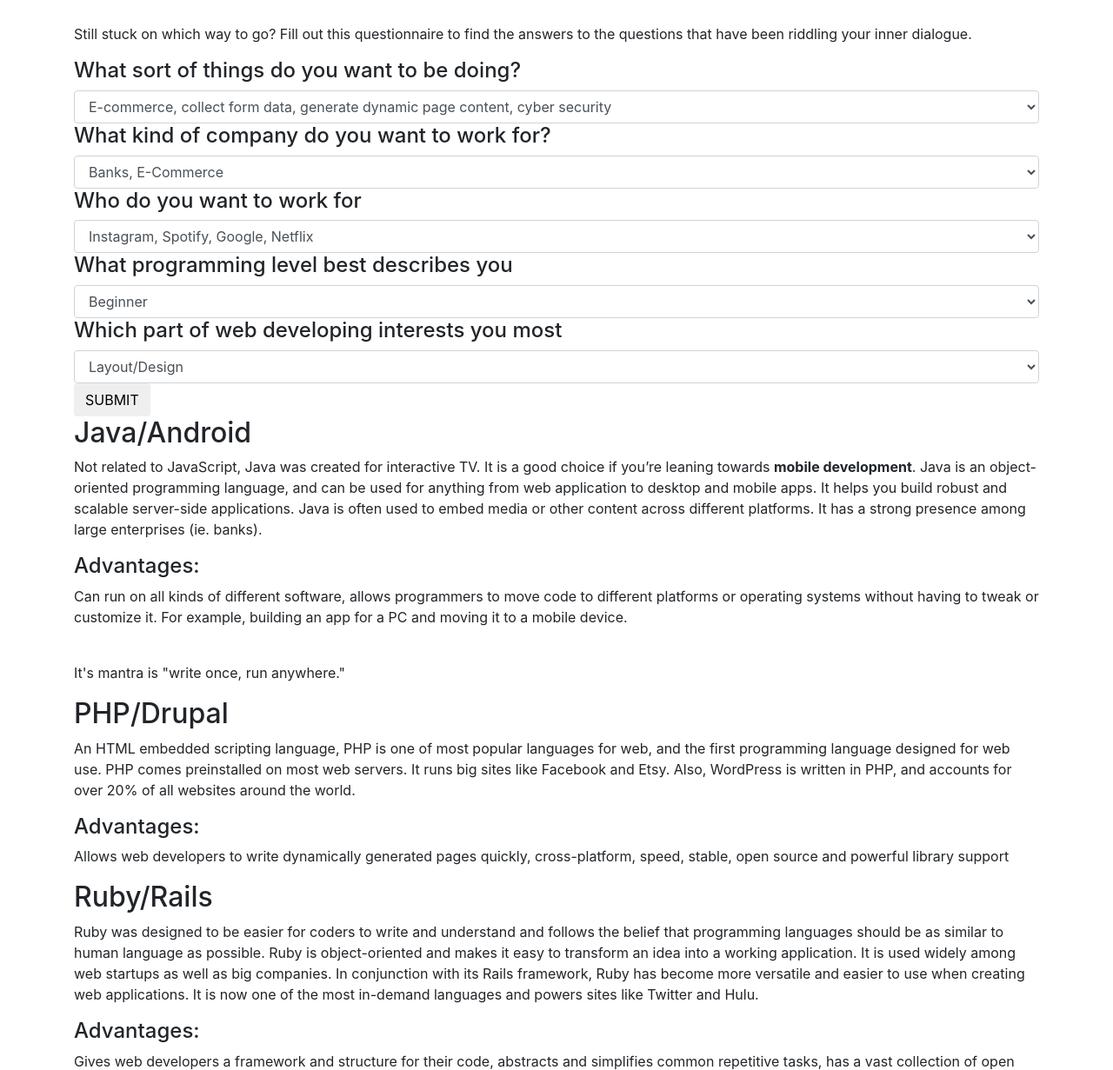
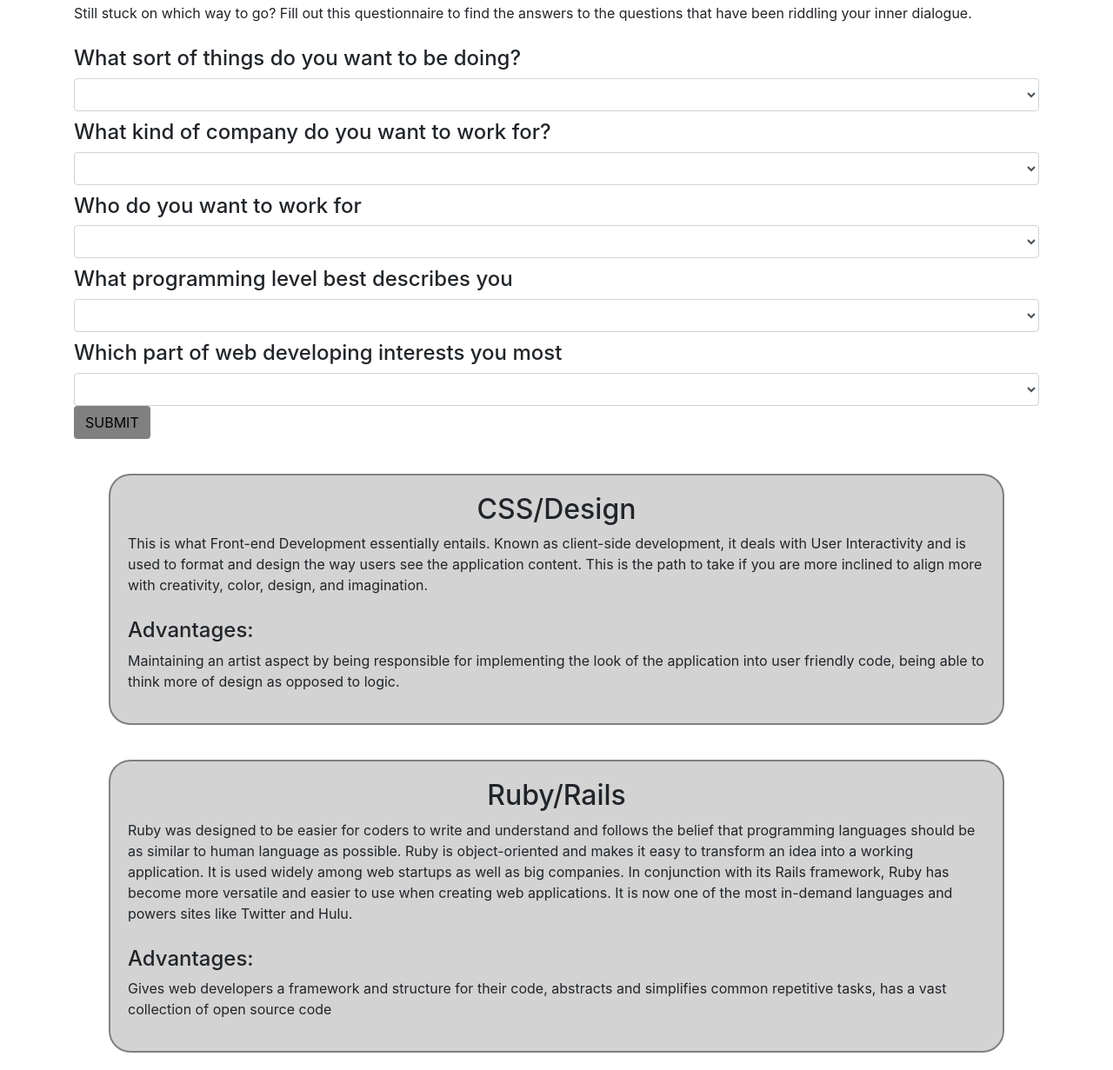
Before and after one commit to randeelayosa/track-suggester, a plain HTML site: page index.html in a window 1280 px wide. Shown: the part 141-1372 px from the top of the page at 87% size. Drawn offline with Linux system fonts and the light colour scheme.

Commit message:
Rearrange order of results in HTML. Add wells with styling to the results. Add an empty default for the option values.

```diff
--- a/css/styles.css
+++ b/css/styles.css
@@ -0,0 +1,24 @@
+h1 {
+  text-align: center;
+  text-decoration: underline;
+}
+
+h2 {
+  text-align: center;
+}
+
+h4{
+  padding-top: 10px;
+}
+
+.well {
+  background-color: lightgray;
+  border: 2px solid gray;
+  border-radius: 25px;
+  margin: 40px;
+  padding: 20px;
+}
+
+.btn {
+  background-color: gray;
+}
--- a/index.html
+++ b/index.html
@@ -12,12 +12,12 @@
     <div class="container">
       <h1><em>Are you on track?</em></h1>
         <p>So, you've caught the coding bug, were inspired by your older siblings watching them customize their Xanga page when you were younger, decided to change your life's course, or all of the above. The good news is that no matter what your interest or prior experience, there is a coding path for you.</p>
-        <br>
         <p>Still stuck on which way to go? Fill out this questionnaire to find the answers to the questions that have been riddling your inner dialogue.</p>
 
       <form id="questionnaire">
         <h4>What sort of things do you want to be doing?</h4>
-        <select class="form-control" id="stuff">
+        <select class="form-control" id="path">
+          <option style="display:none;"></option>
           <option value="1">E-commerce, collect form data, generate dynamic page content, cyber security</option>
           <option value="1">Build websites, rapid application</option>
           <option value="1">Develop mobile applications, create large websites</option>
@@ -25,6 +25,7 @@
         </select>
         <h4>What kind of company do you want to work for?</h4>
         <select class="form-control" id="place">
+          <option style="display:none;"></option>
           <option value="1">Banks, E-Commerce</option>
           <option value="1">Corporations, Web security</option>
           <option value="1">Start-Ups, Social Media</option>
@@ -32,6 +33,7 @@
         </select>
         <h4>Who do you want to work for</h4>
         <select class="form-control" id="company">
+          <option style="display:none;"></option>
           <option value="1">Instagram, Spotify, Google, Netflix</option>
           <option value="1">Facebook, Lyft, Tesla Motors, Slack, Etsy</option>
           <option value="1">AirBnB, Twitter, Hulu, Twitch, Groupon</option>
@@ -39,6 +41,7 @@
         </select>
         <h4>What programming level best describes you</h4>
         <select class="form-control" id="level">
+          <option style="display:none;"></option>
           <option value="1">Beginner</option>
           <option value="1">Middle</option>
           <option value="1">More Experienced</option>
@@ -46,6 +49,7 @@
         </select>
         <h4>Which part of web developing interests you most</h4>
         <select class="form-control" id="activity">
+          <option style="display:none;"></option>
           <option value="1">Layout/Design</option>
           <option value="1">User Experience</option>
           <option value="1">Logic, algorithms, how the code functions</option>
@@ -54,17 +58,13 @@
         <button class="btn" type="button" name="button">SUBMIT</button>
       </form>
 
-      <h2>Java/Android</h2>
-      <p>Not related to JavaScript, Java was created for interactive TV. It is a good choice if you’re leaning towards <strong>mobile development</strong>. Java is an object-oriented programming language, and can be used for anything from web application to desktop and mobile apps. It helps you build robust and scalable server-side applications. Java is often used to embed media or other content across different platforms. It has a strong presence among large enterprises (ie. banks).</p>
+      <div class="well">
+        <h2>CSS/Design</h2>
+        <p>This is what Front-end Development essentially entails. Known as client-side development, it deals with User Interactivity and is used to format and design the way users see the application content. This is the path to take if you are more inclined to align more with creativity, color, design, and imagination.</p>
         <h4>Advantages:</h4>
-      <p>Can run on all kinds of different software, allows programmers to move code to different platforms or operating systems without having to tweak or customize it. For example, building an app for a PC and moving it to a mobile device.</p><br>
-      <p> It's mantra is "write once, run anywhere."</p>
-
-      <h2>PHP/Drupal</h2>
-      <p>An HTML embedded scripting language, PHP is one of most popular languages for web, and the first programming language designed for web use.  PHP comes preinstalled on most web servers. It runs big sites like Facebook and Etsy. Also, WordPress is written in PHP, and accounts for over 20% of all websites around the world.</p>
-      <h4>Advantages:</h4>
-      <p>Allows web developers to write dynamically generated pages quickly, cross-platform, speed, stable, open source and powerful library support</p>
-
+        <p>Maintaining an artist aspect by being responsible for implementing the look of the application into user friendly code, being able to think more of design as opposed to logic.</p>
+      </div>
+      <div class="well">
         <h2>Ruby/Rails</h2>
         <p>Ruby was designed to be easier for coders to write and understand and follows the belief that programming languages should be as similar to human language as possible. Ruby is object-oriented and makes it easy to transform an idea into a working application. It is used widely among web startups as well as big companies. In conjunction with its Rails framework, Ruby has become more versatile and easier to use when creating web applications. It is now one of the most in-demand languages and powers sites like Twitter and Hulu.</p>
 
@@ -72,18 +72,30 @@
 
         <h4>Advantages:</h4>
         <p>Gives web developers a framework and structure for their code, abstracts and simplifies common repetitive tasks, has a vast collection of open source code</p>
-
-
-
+      </div>
+      <div class="well">
+        <h2>PHP/Drupal</h2>
+        <p>An HTML embedded scripting language, PHP is one of most popular languages for web, and the first programming language designed for web use.  PHP comes preinstalled on most web servers. It runs big sites like Facebook and Etsy. Also, WordPress is written in PHP, and accounts for over 20% of all websites around the world.</p>
+        <h4>Advantages:</h4>
+        <p>Allows web developers to write dynamically generated pages quickly, cross-platform, speed, stable, open source and powerful library support</p>
+      </div>
+      <div class="well">
+        <h2>Java/Android</h2>
+        <p>Not related to JavaScript, Java was created for interactive TV. It is a good choice if you’re leaning towards <strong>mobile development</strong>. Java is an object-oriented programming language, and can be used for anything from web application to desktop and mobile apps. It helps you build robust and scalable server-side applications. Java is often used to embed media or other content across different platforms. It has a strong presence among large enterprises (ie. banks).</p>
+        <h4>Advantages:</h4>
+        <p>Can run on all kinds of different software, allows programmers to move code to different platforms or operating systems without having to tweak or customize it. For example, building an app for a PC and moving it to a mobile device.</p>
+        <p> Mantra: <em>"write once, run anywhere."</em></p>
+      </div>
+      <div class="well">
         <h2>C#/.NET</h2>
         <p>Developed by Microsoft, it is used to build a lot of Windows programs and is in all of their products. It is a good choice for web development on windows-based servers. C# can make for cleaner, faster development process in comparison with C or C++. However, it is a bit complicated and has a steeper learning curve.</p>
         <h4>Advantages:</h4>
         <p>Has stricter rules to help prevent programming mistakes, runs faster as a finished program, has features Java is missing.</p>
+      </div>
 
-      <h2>CSS/Design</h2>
-      <p>This is what Front-end Development essentially entails. Known as client-side development, it deals with User Interactivity and is used to format and design the way users see the application content. This is the path to take if you are more inclined to align more with creativity, color, design, and imagination.</p>
-      <h4>Advantages:</</h4>
-      <p>Maintaining an artist aspect by being responsible for implementing the look of the application into user friendly code, being able to think more of design as opposed to logic.</p>
+
+
+
 
 
 
```
Lines whose indentation alone changed are shown as unchanged.
